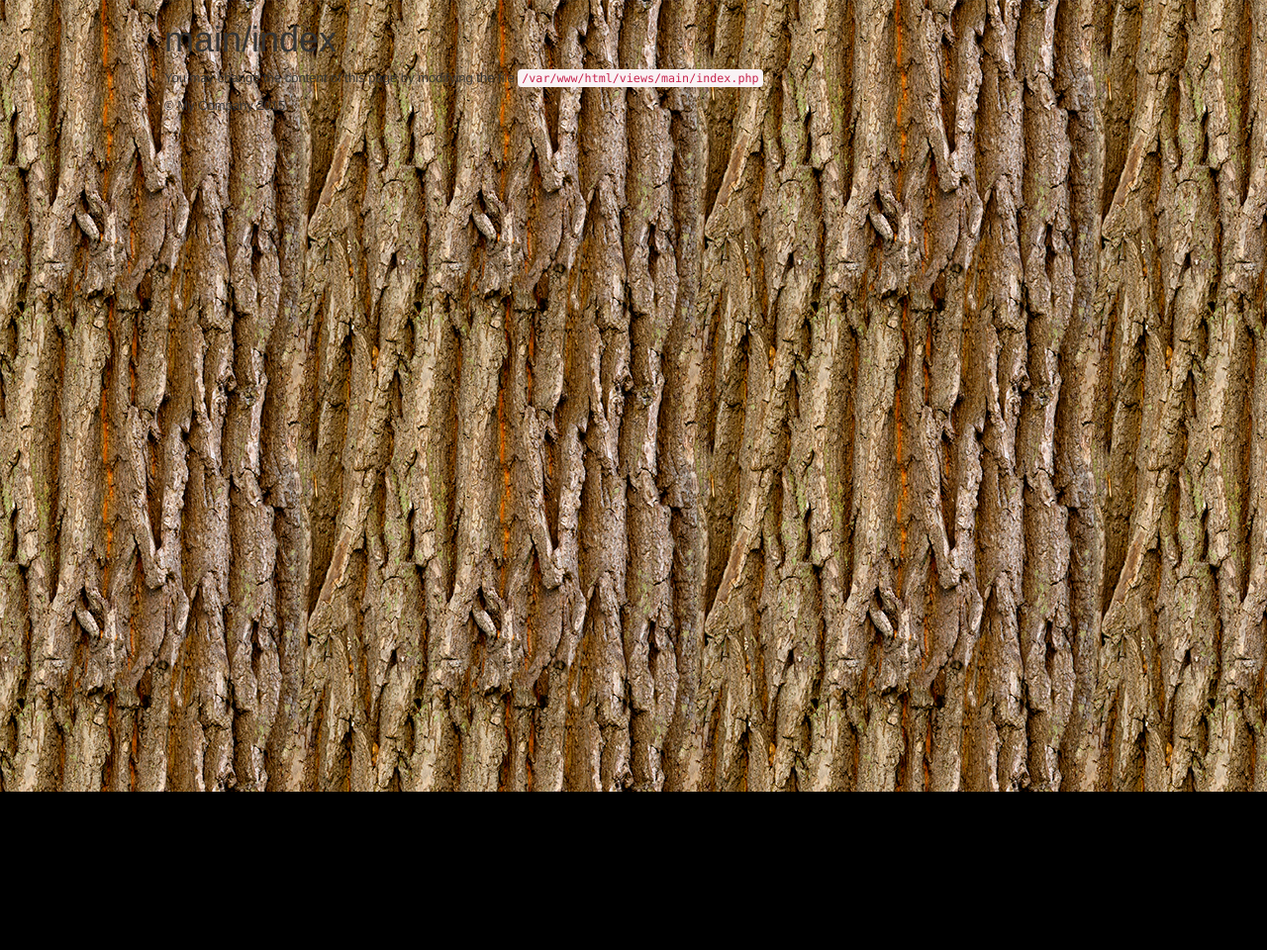
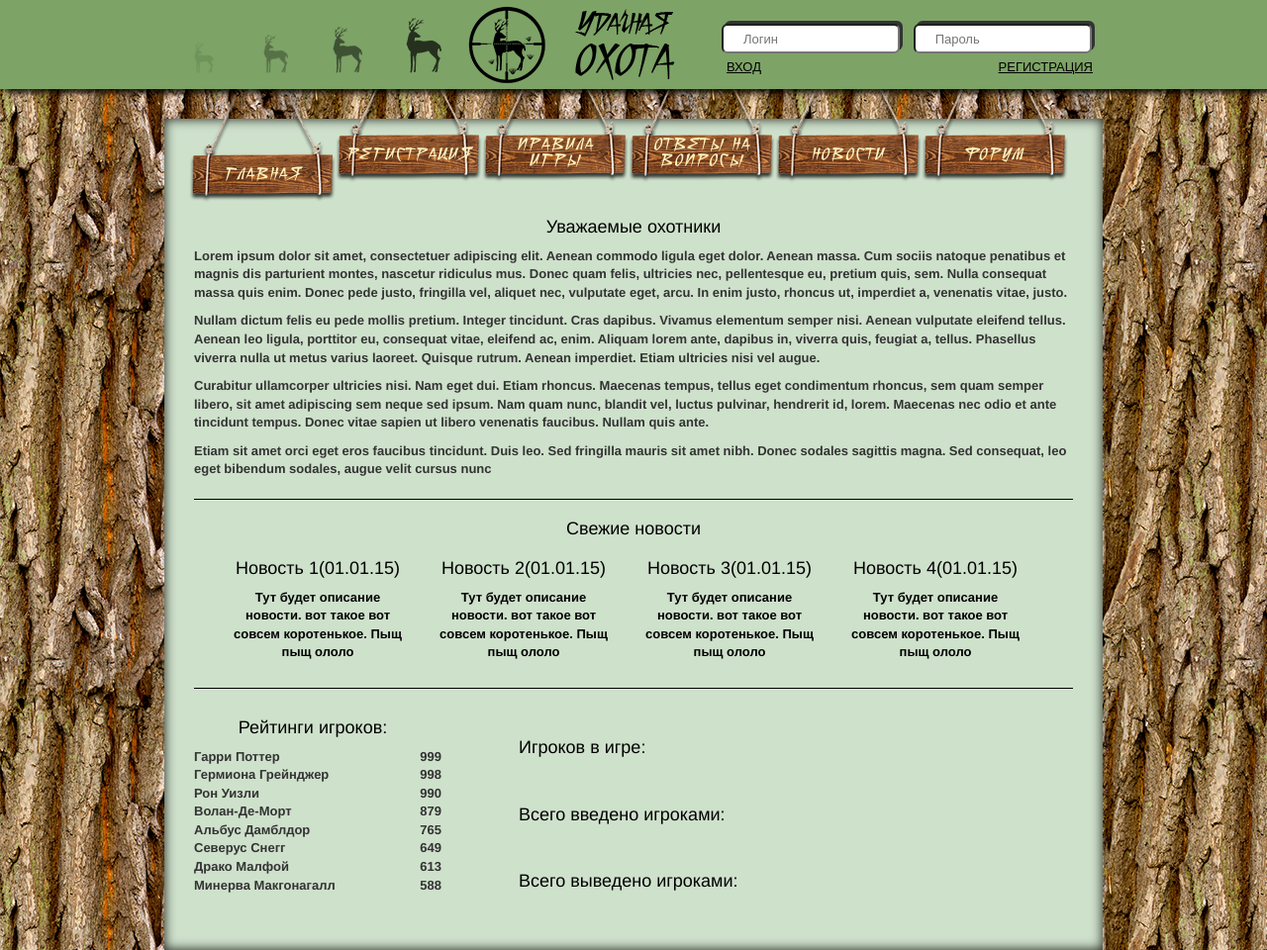
Before and after one commit to pozdny/hunter.dev, a Yii app: template views/main/index.php in a window 1280 px wide. Shown: the whole page at 99% size. Before the commit the page ends 800 px from the top, so only its background shows below. Run offline with PHP 8.4 and a stand-in for Yii, Linux system fonts and the light colour scheme; the template is opened without the code that fills it, so the values that code supplies are empty; some libraries are stand-ins or nearby versions.

Commit message:
final start

```diff
--- a/config/web.php
+++ b/config/web.php
@@ -6,7 +6,7 @@ $config = [
     'id' => 'basic',
     'basePath' => dirname(__DIR__),
     'bootstrap' => ['log'],
-    'layout' => 'basic',
+    'layout' => 'main',
     'components' => [
         'request' => [
             // !!! insert a secret key in the following (if it is empty) - this is required by cookie validation
--- a/views/layouts/main.php
+++ b/views/layouts/main.php
@@ -23,50 +23,116 @@ AppAsset::register($this);
 </head>
 <body>
 <?php $this->beginBody() ?>
+<header>
+    <div id="top">
+        <div class="container">
+            <div id="deers">
+                <img src="img/deers.png">
+            </div>
+            <div id="logo">
+                <img src="img/logo.png">
+            </div>
+            <div id="authorization">
+                <form action="#" enctype="text/plain" id="header_log_in">
+                    <input id="player_login" class="pole" type="text" placeholder="Логин">
+                    <input id="player_password" class="pole" type="password" placeholder="Пароль">
+                    <a id="log_in" href="">ВХОД</a>
+                    <a id="registration" href="" >РЕГИСТРАЦИЯ</a>
+                </form>
+            </div>
+        </div>
+    </div>
+    <div id="main_menu">
+        <div class="container">
+            <ul type="none">
+                <a href="#"><li class="active"><span>ГЛАВНАЯ</span></li></a>
+                <a href="#"><li><span>РЕГИСТРАЦИЯ</span></li></a>
+                <a href="#"><li><span class="long_word">ПРАВИЛА ИГРЫ</span></li></a>
+                <a href="#"><li><span class="long_word">ОТВЕТЫ НА ВОПРОСЫ</span></li></a>
+                <a href="#"><li><span>НОВОСТИ</span></li></a>
+                <a href="#"><li><span>ФОРУМ</span></li></a>
+            </ul>
+        </div>
+    </div>
+</header>
+<section>
+    <div class="container">
+        <div class="main_container">
+            <h4>Уважаемые охотники</h4>
+            <p>Lorem ipsum dolor sit amet, consectetuer adipiscing elit. Aenean commodo ligula eget dolor. Aenean massa. Cum sociis natoque penatibus et magnis dis parturient montes, nascetur ridiculus mus. Donec quam felis, ultricies nec, pellentesque eu, pretium quis, sem. Nulla consequat massa quis enim. Donec pede justo, fringilla vel, aliquet nec, vulputate eget, arcu. In enim justo, rhoncus ut, imperdiet a, venenatis vitae, justo.</p>
 
-<div class="wrap">
-    <?php
-    NavBar::begin([
-        'brandLabel' => 'My Company',
-        'brandUrl' => Yii::$app->homeUrl,
-        'options' => [
-            'class' => 'navbar-inverse navbar-fixed-top',
-        ],
-    ]);
-    echo Nav::widget([
-        'options' => ['class' => 'navbar-nav navbar-right'],
-        'items' => [
-            ['label' => 'Home', 'url' => ['/site/index']],
-            ['label' => 'About', 'url' => ['/site/about']],
-            ['label' => 'Contact', 'url' => ['/site/contact']],
-            Yii::$app->user->isGuest ?
-                ['label' => 'Login', 'url' => ['/site/login']] :
-                [
-                    'label' => 'Logout (' . Yii::$app->user->identity->username . ')',
-                    'url' => ['/site/logout'],
-                    'linkOptions' => ['data-method' => 'post']
-                ],
-        ],
-    ]);
-    NavBar::end();
-    ?>
+            <p>Nullam dictum felis eu pede mollis pretium. Integer tincidunt. Cras dapibus. Vivamus elementum semper nisi. Aenean vulputate eleifend tellus. Aenean leo ligula, porttitor eu, consequat vitae, eleifend ac, enim. Aliquam lorem ante, dapibus in, viverra quis, feugiat a, tellus. Phasellus viverra nulla ut metus varius laoreet. Quisque rutrum. Aenean imperdiet. Etiam ultricies nisi vel augue.</p>
 
-    <div class="container">
-        <?= Breadcrumbs::widget([
-            'links' => isset($this->params['breadcrumbs']) ? $this->params['breadcrumbs'] : [],
-        ]) ?>
-        <?= $content ?>
+            <p>Curabitur ullamcorper ultricies nisi. Nam eget dui. Etiam rhoncus. Maecenas tempus, tellus eget condimentum rhoncus, sem quam semper libero, sit amet adipiscing sem neque sed ipsum. Nam quam nunc, blandit vel, luctus pulvinar, hendrerit id, lorem. Maecenas nec odio et ante tincidunt tempus. Donec vitae sapien ut libero venenatis faucibus. Nullam quis ante.</p>
+
+            <p>Etiam sit amet orci eget eros faucibus tincidunt. Duis leo. Sed fringilla mauris sit amet nibh. Donec sodales sagittis magna. Sed consequat, leo eget bibendum sodales, augue velit cursus nunc</p>
+            <hr>
+            <div id="news">
+                <h4>Свежие новости</h4>
+                <ul type="none">
+                    <li>
+                        <a href="#">
+                            <h4>Новость 1(01.01.15)</h4>
+                            <p>Тут будет описание
+                                новости. вот такое вот
+                                совсем коротенькое.
+                                Пыщ пыщ ололо</p>
+                        </a>
+                    </li>
+                    <li>
+                        <a href="#">
+                            <h4>Новость 2(01.01.15)</h4>
+                            <p>Тут будет описание
+                                новости. вот такое вот
+                                совсем коротенькое.
+                                Пыщ пыщ ололо</p>
+                        </a>
+                    </li>
+                    <li>
+                        <a href="#">
+                            <h4>Новость 3(01.01.15)</h4>
+                            <p>Тут будет описание
+                                новости. вот такое вот
+                                совсем коротенькое.
+                                Пыщ пыщ ололо</p>
+                        </a>
+                    </li>
+                    <li>
+                        <a href="#">
+                            <h4>Новость 4(01.01.15)</h4>
+                            <p>Тут будет описание
+                                новости. вот такое вот
+                                совсем коротенькое.
+                                Пыщ пыщ ололо</p>
+                        </a>
+                    </li>
+                </ul>
+            </div>
+            <hr>
+            <div id="rating">
+                <h4>Рейтинги игроков:</h4>
+                <ul type="none">
+                    <li>Гарри Поттер<span>999</span></li>
+                    <li>Гермиона Грейнджер<span>998</span></li>
+                    <li>Рон Уизли<span>990</span></li>
+                    <li>Волан-Де-Морт<span>879</span></li>
+                    <li>Альбус Дамблдор<span>765</span></li>
+                    <li>Северус Снегг<span>649</span></li>
+                    <li>Драко Малфой<span>613</span></li>
+                    <li>Минерва Макгонагалл<span>588</span></li>
+                </ul>
+            </div>
+            <div id="counters">
+                <ul type="none">
+                    <li><h4>Игроков в игре:</h4><span></span></li>
+                    <li><h4>Всего введено игроками:</h4><span></span></li>
+                    <li><h4>Всего выведено игроками:</h4><span></span></li>
+                </ul>
+            </div>
+        </div>
     </div>
-</div>
-
-<footer class="footer">
-    <div class="container">
-        <p class="pull-left">&copy; My Company <?= date('Y') ?></p>
-
-        <p class="pull-right"><?= Yii::powered() ?></p>
-    </div>
-</footer>
-
+</section>
+<footer></footer>
 <?php $this->endBody() ?>
 </body>
 </html>
```
Also changed, not shown: views/layouts/basic.php (+21 -12 lines), 1 other file.
